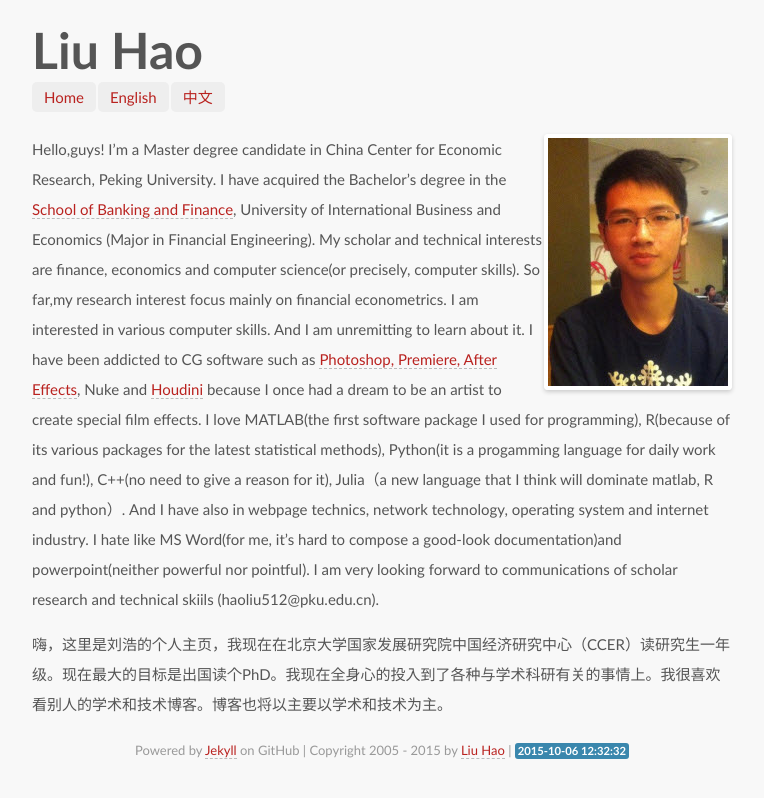
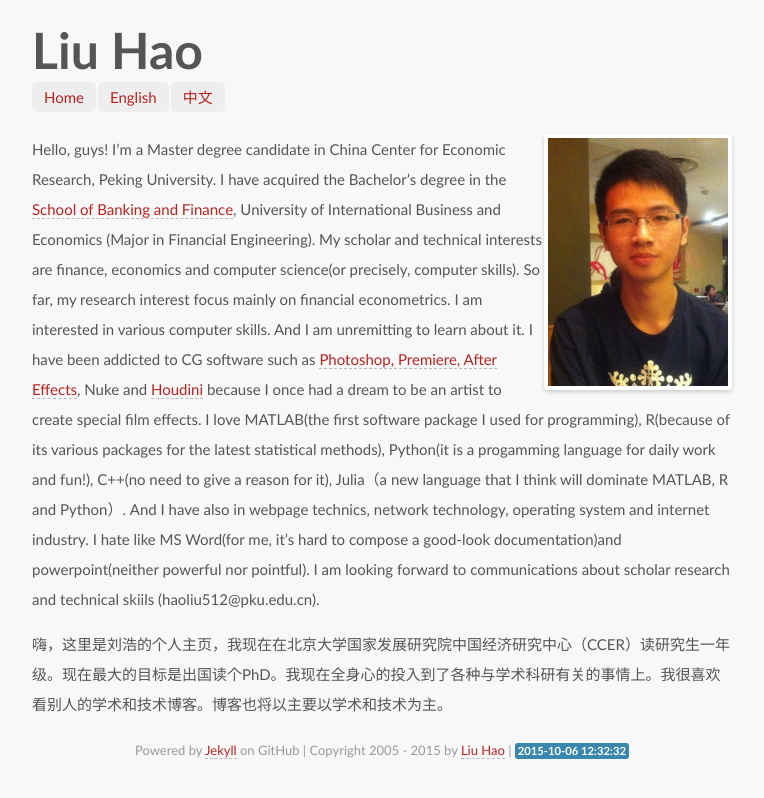
Before and after one commit to newhotter/homepage, a Jekyll site: the page built from index.md, in a window 1280 px wide. Shown: the top 798 px of the page, without its empty margins (258-1022 px from the left). Built offline with Jekyll 4.4.1, drawn with Linux system fonts in a browser that asks for light colours; Markdown is read by kramdown in place of the engine named in the settings.

Commit message:
Update index.md

```diff
--- a/index.md
+++ b/index.md
@@ -4,7 +4,7 @@ avatar: yes
 ---
 
 
-Hello,guys! I'm a Master degree candidate in China Center for Economic Research, Peking University. I have acquired the Bachelor's degree in the [School of Banking and Finance](http://sbf.uibe.edu.cn), University of International Business and Economics (Major in Financial Engineering). My scholar and technical interests are finance, economics and computer science(or precisely, computer skills).  So far,my research interest focus mainly on financial econometrics. I am interested in  various computer skills. And I am unremitting to learn about it. I have been addicted to CG software such as [Photoshop, Premiere, After Effects](http://www.adobe.com), Nuke and [Houdini](http://www.sidefx.com) because I once had a dream to be an artist to create special film effects. I love MATLAB(the first software package I used  for programming), R(because of its various packages for the  latest statistical methods), Python(it is a progamming language for daily work and fun!), C++(no need to give a reason for it), Julia（a new language that I think will dominate matlab, R and python）. And I have also in webpage technics, network technology, operating system and internet industry. I hate like MS Word(for me, it's hard to compose a good-look documentation)and powerpoint(neither powerful nor pointful). I am very looking forward to communications of scholar research and technical skiils (haoliu512@pku.edu.cn).
+Hello, guys! I'm a Master degree candidate in China Center for Economic Research, Peking University. I have acquired the Bachelor's degree in the [School of Banking and Finance](http://sbf.uibe.edu.cn), University of International Business and Economics (Major in Financial Engineering). My scholar and technical interests are finance, economics and computer science(or precisely, computer skills).  So far, my research interest focus mainly on financial econometrics. I am interested in  various computer skills. And I am unremitting to learn about it. I have been addicted to CG software such as [Photoshop, Premiere, After Effects](http://www.adobe.com), Nuke and [Houdini](http://www.sidefx.com) because I once had a dream to be an artist to create special film effects. I love MATLAB(the first software package I used  for programming), R(because of its various packages for the  latest statistical methods), Python(it is a progamming language for daily work and fun!), C++(no need to give a reason for it), Julia（a new language that I think will dominate MATLAB, R and Python）. And I have also in webpage technics, network technology, operating system and internet industry. I hate like MS Word(for me, it's hard to compose a good-look documentation)and powerpoint(neither powerful nor pointful). I am looking forward to communications about scholar research and technical skiils (haoliu512@pku.edu.cn).
 
 
 嗨，这里是刘浩的个人主页，我现在在北京大学国家发展研究院中国经济研究中心（CCER）读研究生一年级。现在最大的目标是出国读个PhD。我现在全身心的投入到了各种与学术科研有关的事情上。我很喜欢看别人的学术和技术博客。博客也将以主要以学术和技术为主。
```
